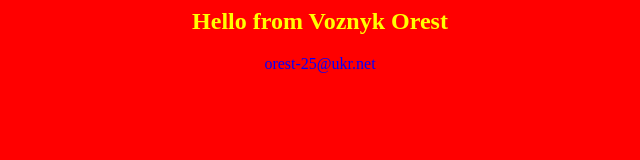
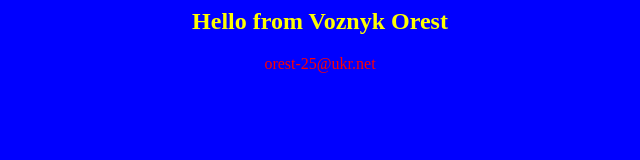
Before and after one commit to Orest-Voznyak/app-for-jenkins, a plain HTML site: page index.html in a window 1280 px wide. Shown: the whole page, without its empty margins (320-960 px from the left). Drawn offline with Linux system fonts and the light colour scheme.

Commit message:
Update index.html

```diff
--- a/index.html
+++ b/index.html
@@ -1,9 +1,9 @@
 <html>
-<body bgcolor=red>
+<body bgcolor=blue>
 <center>
 <h2><font color=yellow>Hello from Voznyk Orest</font></h2>
 
-<font color=blue>orest-25@ukr.net</font>
+<font color=red>orest-25@ukr.net</font>
 
 </center>
 </body>
```
